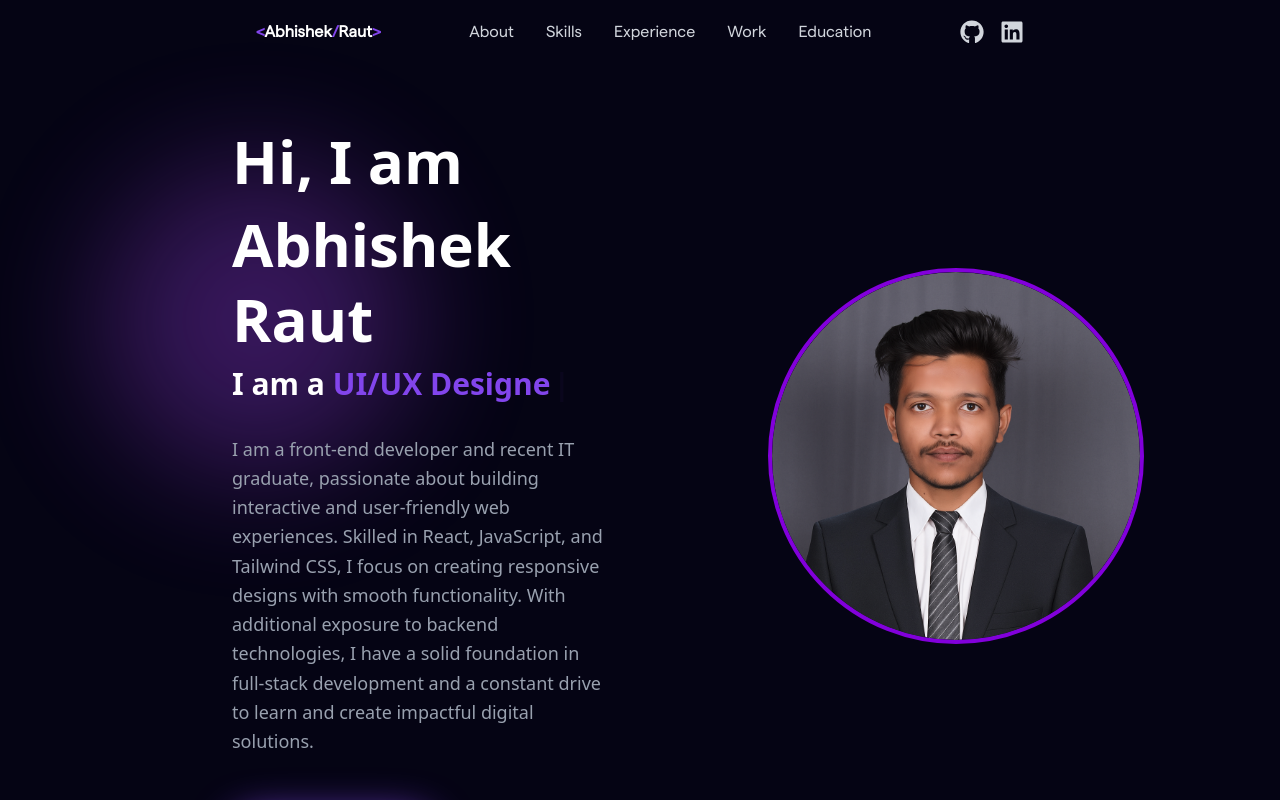
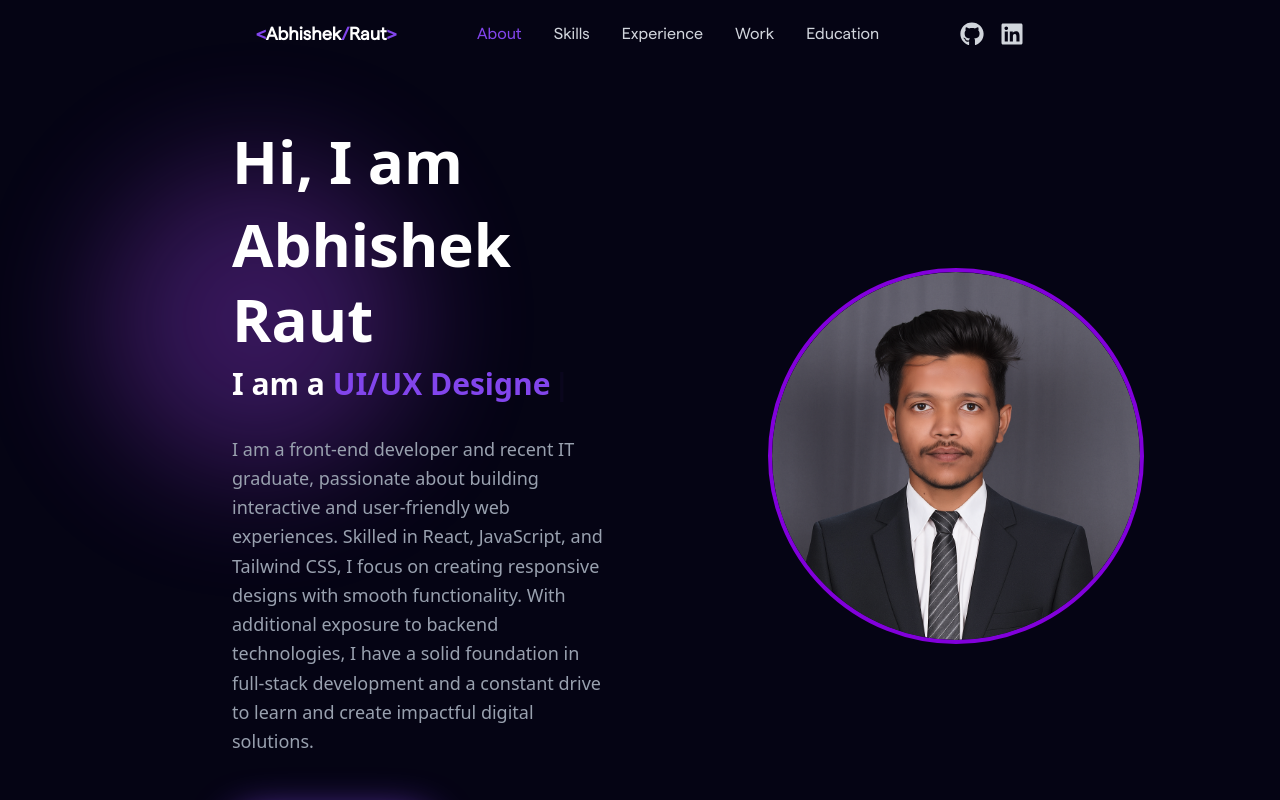
Before and after one commit to raut-abhishek/Portfolio_WebApp, a React (Vite) app: page / in a window 1280 px wide. Shown: the top 800 px of the page. Built offline with nearby package versions, Linux system fonts and the light colour scheme.

Commit message:
Fexed click scroll bug

```diff
--- a/src/components/About/About.jsx
+++ b/src/components/About/About.jsx
@@ -6,7 +6,7 @@ import ProfileImage from '../../assets/Profile.png'
 
 const About = () => {
   return (
-    <section id='about' className='py-4 px-[7vw] lg:px-[20vw] font-sans mt-16 md:mt-24 lg:mt-32'>
+    <section id='about' className='py-4 px-[7vw] lg:px-[20vw] font-sans mt-16 md:mt-24 lg:mt-32 scroll-mt-28'>
 
       <div className='flex flex-col-reverse md:flex-row justify-between items-center -translate-y-25'>
 
--- a/src/components/Contact/Contact.jsx
+++ b/src/components/Contact/Contact.jsx
@@ -50,7 +50,7 @@ const Contact = () => {
   return (
     <section
       id="contact"
-      className="flex flex-col items-center justify-center py-24 px-[12vw] md:px-[7vw] lg:px-[20vw]"
+      className="flex flex-col items-center justify-center py-24 px-[12vw] md:px-[7vw] lg:px-[20vw] scroll-mt-28"
     >
         {/* Toast Container */}
         <ToastContainer />
--- a/src/components/Experience/Experience.jsx
+++ b/src/components/Experience/Experience.jsx
@@ -6,7 +6,7 @@ const Experience = () => {
   return (
     <section
     id='experience'
-    className='py-24 pb-24 px-[12vw] md:px-[7vw] lg:px-[16vw] font-sans bg-skills-gradient clip-path-custom-2'
+    className='py-24 pb-24 px-[12vw] md:px-[7vw] lg:px-[16vw] font-sans bg-skills-gradient clip-path-custom-2 scroll-mt-28'
     >
         {/* Section Title */}
         <div className="text-center mb-16">
--- a/src/components/Navbar/Navbar.jsx
+++ b/src/components/Navbar/Navbar.jsx
@@ -1,117 +1,173 @@
-import React, { useEffect, useState } from 'react'
+import React, { useEffect, useState } from "react";
 import { FiMenu, FiX } from "react-icons/fi";
 import { FaGithub, FaLinkedin } from "react-icons/fa";
+
 const Navbar = () => {
-
   const [activeSection, setActiveSection] = useState("");
   const [isOpen, setIsOpen] = useState(false);
   const [isScrolled, setIsScrolled] = useState(false);
 
-  // check scroll and change navbar background
-  useEffect(()=>{
-    const handelScroll = (sectionId)=>{
-      setIsScrolled(window.scrollY > 50)
+  // navbar background blur effect
+  useEffect(() => {
+    const handleScroll = () => setIsScrolled(window.scrollY > 50);
+    window.addEventListener("scroll", handleScroll);
+    return () => window.removeEventListener("scroll", handleScroll);
+  }, []);
+
+  // scrollspy effect: update active section while scrolling
+  useEffect(() => {
+    const sections = document.querySelectorAll("section[id]");
+
+    const observer = new IntersectionObserver(
+      (entries) => {
+        entries.forEach((entry) => {
+          if (entry.isIntersecting) {
+            setActiveSection(entry.target.id);
           }
-    window.addEventListener("scroll", handelScroll);
-    return ()=>{window.removeEventListener("scroll", handelScroll)};
-  },[]);
+        });
+      },
+      {
+        root: null,
+        rootMargin: "0px",
+        threshold: 0.6, // 60% of section visible → active
+      }
+    );
 
-    // Scroll function
-  const handleMenuItemClick = (sectionId)=>{
+    sections.forEach((sec) => observer.observe(sec));
+    return () => sections.forEach((sec) => observer.unobserve(sec));
+  }, []);
+
+  // smooth scroll to section with navbar offset
+  const handleMenuItemClick = (sectionId) => {
     setActiveSection(sectionId);
     setIsOpen(false);
-  }
+
+    const el = document.getElementById(sectionId);
+    if (!el) return;
+
+    const navH = document.querySelector("nav")?.offsetHeight || 80;
+    const y = el.getBoundingClientRect().top + window.scrollY - navH;
+
+    window.scrollTo({ top: y, behavior: "smooth" });
+  };
 
   const menuItems = [
-    { id:"about", label:"About" },
-    { id:"skills", label:"Skills" },
-    { id:"experience", label:"Experience" },
-    { id:"work", label:"Work" },
-    { id:"education", label:"Education" }
-  ]
+    { id: "about", label: "About" },
+    { id: "skills", label: "Skills" },
+    { id: "experience", label: "Experience" },
+    { id: "work", label: "Work" },
+    { id: "education", label: "Education" },
+  ];
 
   return (
-    <>
-    <nav className= {`fixed top-0 w-full z-50 transition duration-300 px-[7vw] lg:px-[20vw] ${
-        isScrolled ? "bg-[#0500414] bg-opacity-50 backdrop-blur-md shadow-md" : "bg-transparent"
-        }`}>
-        <div className='text-white py-5 flex justify-between items-center'>
-
+    <nav
+      className={`fixed top-0 w-full z-50 transition duration-300 px-[7vw] lg:px-[20vw] ${
+        isScrolled
+          ? "bg-[#050414] bg-opacity-50 backdrop-blur-md shadow-md"
+          : "bg-transparent"
+      }`}
+    >
+      <div className="text-white py-5 flex justify-between items-center">
         {/* Logo */}
-          <div className='lext-lg font-semibold cursor-pointer'>
-            <span className='text-[#8245ec]'>&lt;</span>
-            <span className='text-white'>Abhishek</span>
-            <span className='text-[#8245ec]'>/</span>
-            <span className='text-white'>Raut</span>
-            <span className='text-[#8245ec]'>&gt;</span>
+        <div className="text-lg font-semibold cursor-pointer">
+          <span className="text-[#8245ec]">&lt;</span>
+          <span className="text-white">Abhishek</span>
+          <span className="text-[#8245ec]">/</span>
+          <span className="text-white">Raut</span>
+          <span className="text-[#8245ec]">&gt;</span>
         </div>
 
-          {/* desktop menu*/}
+        {/* Desktop menu */}
         <ul className="hidden md:flex space-x-8 text-gray-300">
-            {menuItems.map((item) =>(
-              <li key={item.id} className = {`cursor-pointer hover:text-[#8245ec] ${
+          {menuItems.map((item) => (
+            <li
+              key={item.id}
+              className={`cursor-pointer hover:text-[#8245ec] ${
                 activeSection === item.id ? "text-[#8245ec]" : ""
-              }`}>
-                <button onClick={()=>{handleMenuItemClick(item.id)}}>
+              }`}
+            >
+              <button onClick={() => handleMenuItemClick(item.id)}>
                 {item.label}
-
               </button>
             </li>
           ))}
         </ul>
-          {/* Socoal media icons */}
-          <div className='hidden md:flex space-x-4'>
-            <a href="https://github.com/raut-abhishek" target='_blank' rel='noopener noreferrer' className='text-gray-300 hover:text-[#8245ec]'>
-              <FaGithub size={24}/>
+
+        {/* Social media icons */}
+        <div className="hidden md:flex space-x-4">
+          <a
+            href="https://github.com/raut-abhishek"
+            target="_blank"
+            rel="noopener noreferrer"
+            className="text-gray-300 hover:text-[#8245ec]"
+          >
+            <FaGithub size={24} />
           </a>
-            <a href="http://linkedin.com/in/abhishek-raut-736a3a21a" target='_blank' rel='noopener noreferrer' className='text-gray-300 hover:text-[#8245ec]'>
-              <FaLinkedin size={24}/>
+          <a
+            href="http://linkedin.com/in/abhishek-raut-736a3a21a"
+            target="_blank"
+            rel="noopener noreferrer"
+            className="text-gray-300 hover:text-[#8245ec]"
+          >
+            <FaLinkedin size={24} />
           </a>
         </div>
-            {/* Mobile Menu icons */}
-            <div className='md:hidden'>
-              {
-                isOpen ? (
-                  <FiX className = 'text-3xl text-[#8245ec] cursor-pointer'
-                   onClick ={()=>setIsOpen(false)} />
-                  ) :  (
-                  <FiMenu className = 'text-3xl text-[#8245ec] cursor-pointer'
-                   onClick ={()=>setIsOpen(true)} />
-                )
-              }
+
+        {/* Mobile menu icon */}
+        <div className="md:hidden">
+          {isOpen ? (
+            <FiX
+              className="text-3xl text-[#8245ec] cursor-pointer"
+              onClick={() => setIsOpen(false)}
+            />
+          ) : (
+            <FiMenu
+              className="text-3xl text-[#8245ec] cursor-pointer"
+              onClick={() => setIsOpen(true)}
+            />
+          )}
         </div>
       </div>
 
-          {/*  Mobile menu items*/}
-        {isOpen &&(
-          <div className='absolute top-16 left-1/2 transform -translate-x-1/2 w-4/5 bg-[#050414]/50 backdrop-blur-lg z-50 rounded-lg shadow-lg md:hidden'>
-            <ul className='flex flex-col items-center space-y-4 py-4 text-gray-300'>
-                {menuItems.map((item)=>(
+      {/* Mobile menu items */}
+      {isOpen && (
+        <div className="absolute top-16 left-1/2 transform -translate-x-1/2 w-4/5 bg-[#050414]/50 backdrop-blur-lg z-50 rounded-lg shadow-lg md:hidden">
+          <ul className="flex flex-col items-center space-y-4 py-4 text-gray-300">
+            {menuItems.map((item) => (
               <li
-                    key ={item.id}
-                    className ={`cursor-pointer hover:text-white ${
+                key={item.id}
+                className={`cursor-pointer hover:text-white ${
                   activeSection === item.id ? "text-[#8245ec]" : ""
-                    }`}>
-                      <button onClick={()=> handleMenuItemClick(item.id)}>
+                }`}
+              >
+                <button onClick={() => handleMenuItemClick(item.id)}>
                   {item.label}
                 </button>
               </li>
             ))}
-                <div className='flex space-x-4'>
-                  <a href="https://github.com/raut-abhishek" target='_blank' rel='noopener noreferrer' className='text-gray-300 hover:text-white'>
-                    <FaGithub size={24}/>
+            <div className="flex space-x-4">
+              <a
+                href="https://github.com/raut-abhishek"
+                target="_blank"
+                rel="noopener noreferrer"
+                className="text-gray-300 hover:text-white"
+              >
+                <FaGithub size={24} />
               </a>
-                  <a href="http://linkedin.com/in/abhishek-raut-736a3a21a" target='_blank' rel='noopener noreferrer' className='text-gray-300 hover:text-white'>
-                    <FaLinkedin size={24}/>
+              <a
+                href="http://linkedin.com/in/abhishek-raut-736a3a21a"
+                target="_blank"
+                rel="noopener noreferrer"
+                className="text-gray-300 hover:text-white"
+              >
+                <FaLinkedin size={24} />
               </a>
             </div>
           </ul>
         </div>
-
       )}
     </nav>
-    </>
-  )
-}
+  );
+};
 
-export default Navbar
+export default Navbar;
```
Lines whose indentation alone changed are shown as unchanged.
